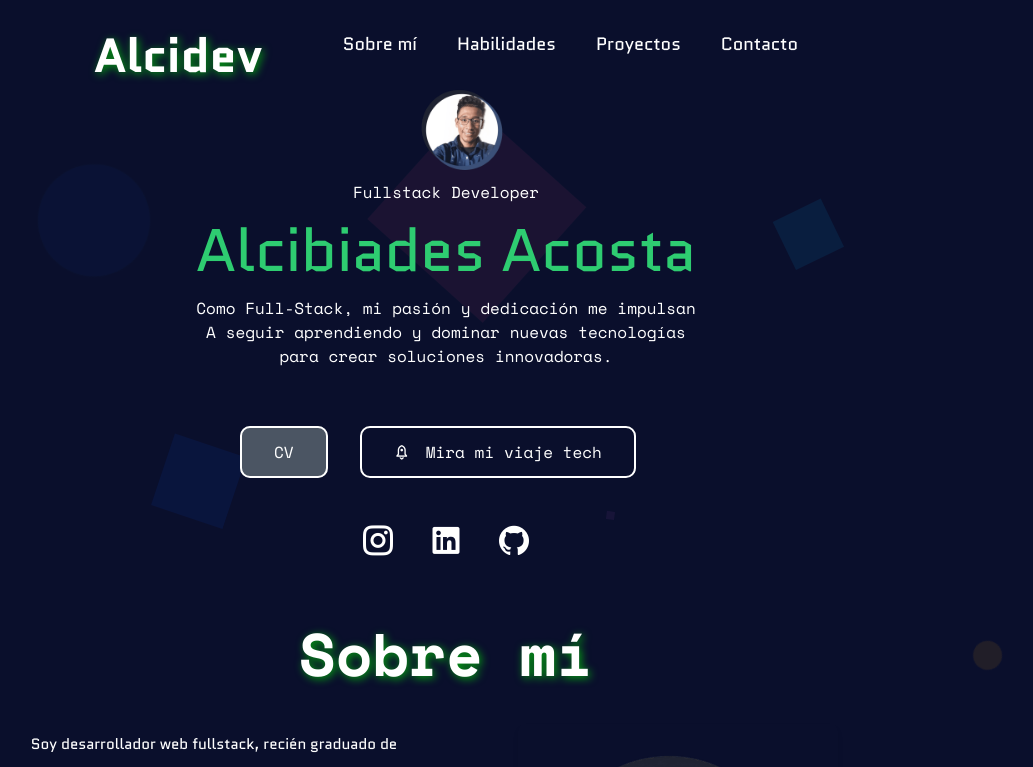
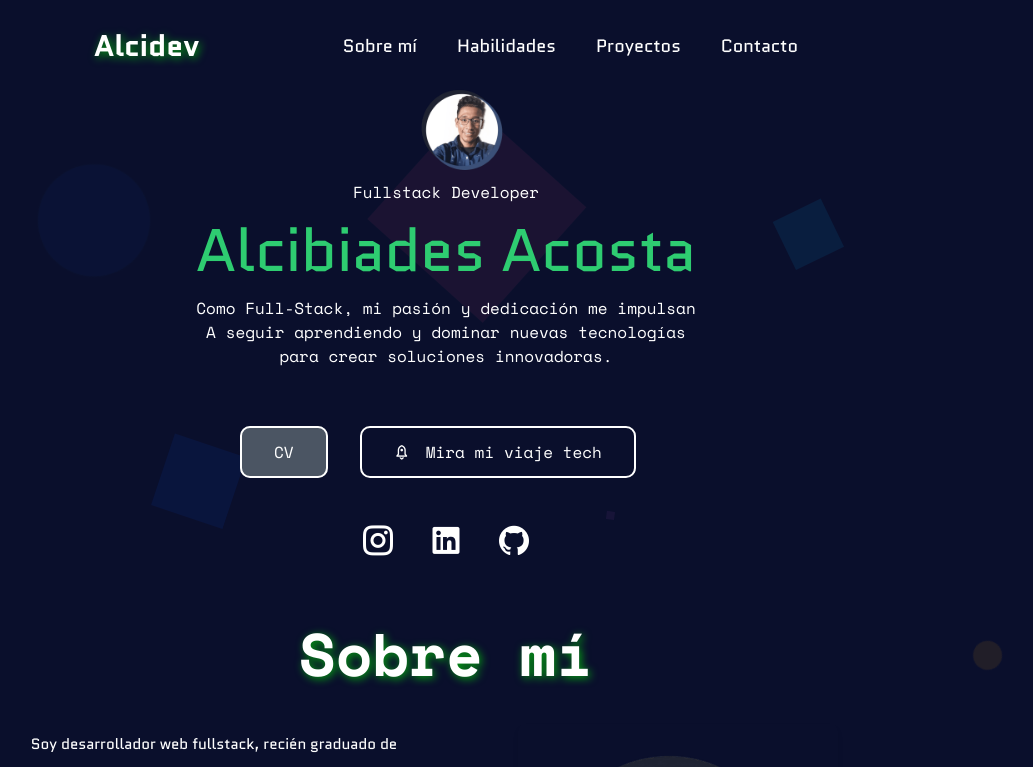
Before and after one commit to AlcibiadesAR/Developer-Portfolio, a React (Vite) app: page / in a window 1280 px wide. Shown: the top 767 px of the page, without its empty margins (194-1227 px from the left). Built offline with nearby package versions, Linux system fonts and the light colour scheme.

Commit message:
implementacion de un hooks

```diff
--- a/src/Components/Header.jsx
+++ b/src/Components/Header.jsx
@@ -1,19 +1,10 @@
 import '../styles/header.css';
-import { useState } from "react";
+import useMenu from '../hooks/useMenu'
 import { Menu, X } from "lucide-react";
-import { scrollToSection } from '../Utils/Scroll';
 
 function Header() {
-  const [isMenuOpen, setIsMenuOpen] = useState(false);
 
-  const toggleMenu = () => {
-    setIsMenuOpen(!isMenuOpen);
-  };
-
-  const closeMenuAndScroll = (sectionId) => {
-    scrollToSection(sectionId);
-    setIsMenuOpen(false);
-  };
+const {isMenuOpen, toggleMenu, closeMenuAndScroll} = useMenu()
 
   return (
     <>
@@ -22,7 +13,7 @@ function Header() {
           <div className="flex justify-between items-center py-4">
             <div className="flex w-0 flex-1">
               <span
-                className="text-3xl md:text-4xl lg:text-5xl font-bold text-white font-quantico mt-4 drop-shadow-[2px_2px_4px_rgba(0,255,0,0.6)]"
+                className="text-3xl md:text-4 font-bold text-white font-quantico mt-2 mb-3 drop-shadow-[2px_2px_4px_rgba(0,255,0,0.6)]"
                 onClick={() => scrollToSection("hero")}
                 style={{ cursor: "pointer" }}
               >
@@ -45,7 +36,7 @@ function Header() {
               </button>
             </div>
 
-            <nav className="menu-desktop space-x-10 font-quantico ml-auto">
+            <nav className="menu-desktop space-x-10 font-quantico ml-auto mt-4 mb-3">
               <button
                 onClick={() => closeMenuAndScroll("about")}
                 className="text-xl md:text-[18px] text-white relative pb-2 hover:after:block hover:after:content-[''] hover:after:absolute hover:after:left-0 hover:after:bottom-0 hover:after:w-full hover:after:h-[2px] hover:after:bg-green-500"
--- /dev/null
+++ b/src/hooks/useMenu.js
@@ -0,0 +1,17 @@
+import { useState } from "react";
+import { scrollToSection } from '../Utils/Scroll';
+
+export default function useMenu() {
+const [isMenuOpen, setIsMenuOpen] = useState(false);
+
+const toggleMenu = () => {
+  setIsMenuOpen(!isMenuOpen);
+};
+
+const closeMenuAndScroll = (sectionId) => {
+  scrollToSection(sectionId);
+  setIsMenuOpen(false);
+};
+
+return {isMenuOpen, toggleMenu, closeMenuAndScroll}
+}
```
